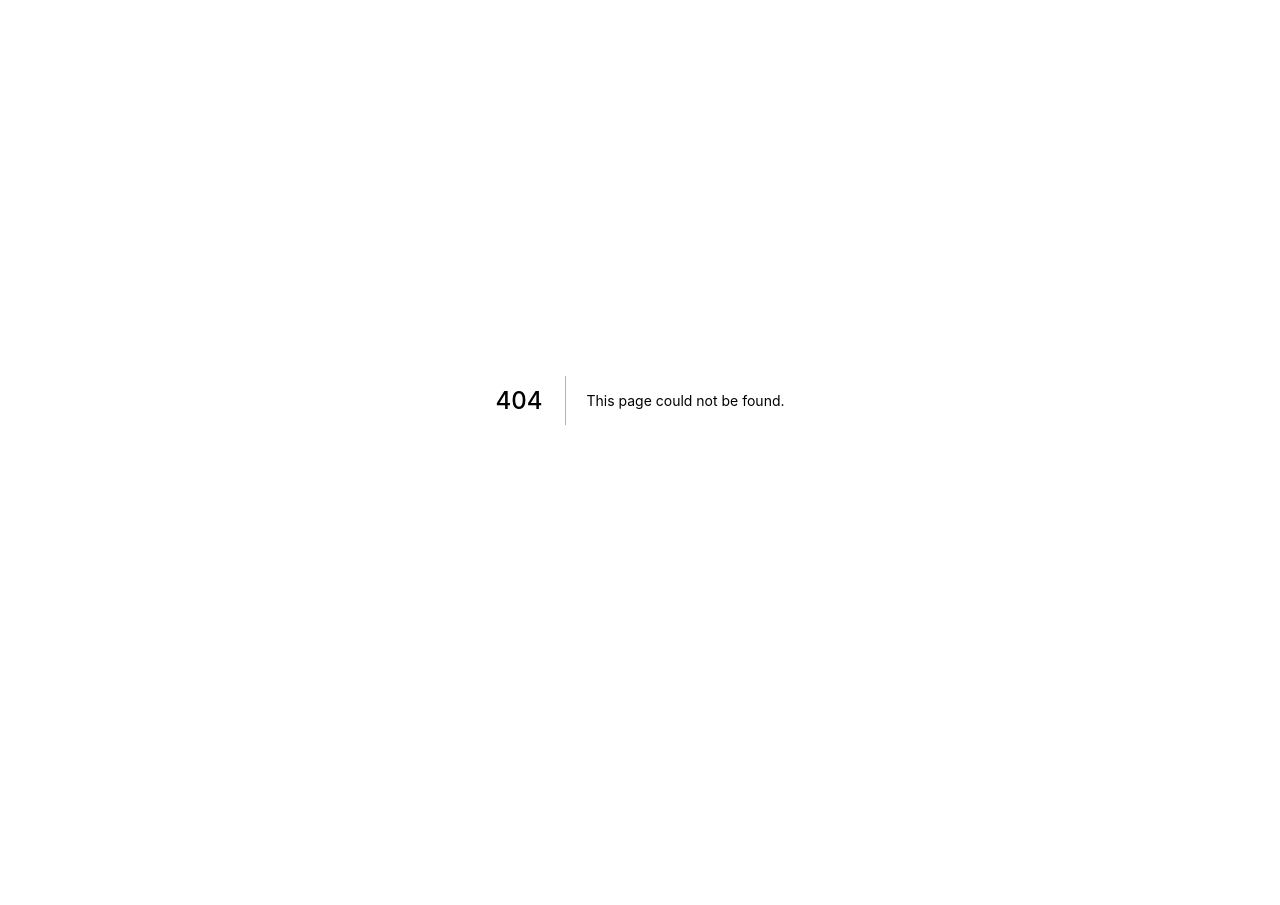
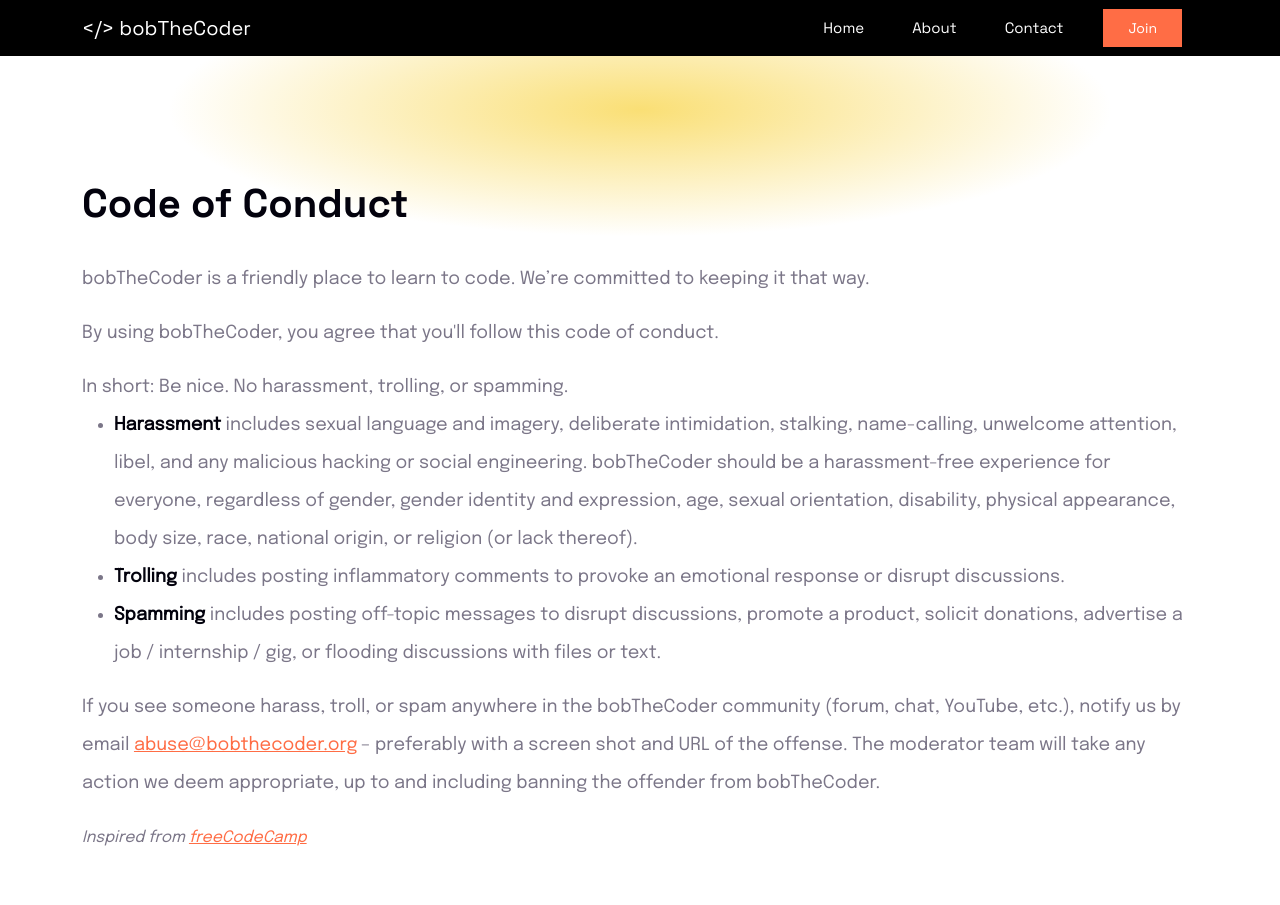
Before and after one commit to bob-the-coder-community/next-www, a Next.js app: page /code-of-conduct in a window 1280 px wide. Before the commit this address had no page. Shown: the top 905 px of the page. Before the commit the page ends 800 px from the top, so only its background shows below. Built offline with nearby package versions, Linux system fonts and the light colour scheme.

Commit message:
code of conduct

```diff
--- a/components/shared/Navbar.tsx
+++ b/components/shared/Navbar.tsx
@@ -15,7 +15,12 @@ class NavbarComponent extends React.PureComponent<{}> {
                     <button className="navbar-toggler" type="button">
                         <img src="/images/icons/menu.svg" alt="Menu Toggle" />
                     </button>
-                    <a className="navbar-brand">LOGO</a>
+                    <Link href="/" passHref>
+                        <a className="navbar-brand">
+                            &#60;/&#62;
+                            bobTheCoder
+                        </a>
+                    </Link>
                     <div className="d-flex">
                         <div className="collapse navbar-collapse" id="navbarNavAltMarkup">
                             <div className="navbar-nav">
--- /dev/null
+++ b/pages/code-of-conduct.tsx
@@ -0,0 +1,55 @@
+import React from 'react';
+import PrimaryLayout from '../components/layouts/PrimaryLayout';
+
+type Props = {};
+
+class CodeOfConductPage extends React.PureComponent<Props> {
+    render(): JSX.Element {
+        return (
+            <PrimaryLayout>
+                <div className="container">
+                    <div className="code-of-conduct-page">
+                        <div className="yellow-box" />
+                        <h1 className="page-title">Code of Conduct</h1>
+                        <p>
+                            bobTheCoder is a friendly place to learn to code. We’re committed to keeping it that way.
+                        </p>
+                        <p>
+                            By using bobTheCoder, you agree that you'll follow this code of conduct.
+                        </p>
+                        <p>
+                            In short: Be nice. No harassment, trolling, or spamming.
+                            <ul>
+                                <li>
+                                    <strong>Harassment</strong> includes sexual language and imagery, deliberate intimidation, stalking, name-calling, unwelcome attention, libel, and any malicious hacking or social engineering. bobTheCoder should be a harassment-free experience for everyone, regardless of gender, gender identity and expression, age, sexual orientation, disability, physical appearance, body size, race, national origin, or religion (or lack thereof).
+                                </li>
+                                <li>
+                                    <strong>Trolling</strong> includes posting inflammatory comments to provoke an emotional response or disrupt discussions.
+                                </li>
+                                <li>
+                                    <strong>Spamming</strong> includes posting off-topic messages to disrupt discussions, promote a product, solicit donations, advertise a job / internship / gig, or flooding discussions with files or text.
+                                </li>
+                            </ul>
+                        </p>
+                        <p>
+                            If you see someone harass, troll, or spam anywhere in the bobTheCoder community (forum, chat, YouTube, etc.), notify us by email <a href="mailto:abuse@bobthecoder.org">abuse@bobthecoder.org</a> – preferably with a screen shot and URL of the offense. The moderator team will take any action we deem appropriate, up to and including banning the offender from bobTheCoder.
+                        </p>
+                        <p>
+                            <small>
+                                <i>
+                                    Inspired from
+                                    {' '}
+                                    <a href="https://www.freecodecamp.org/news/code-of-conduct/" target="_blank">
+                                        freeCodeCamp
+                                    </a>
+                                </i>
+                            </small>
+                        </p>
+                    </div>
+                </div>
+            </PrimaryLayout>
+        )
+    }
+}
+
+export default CodeOfConductPage;
--- a/styles/pages/launch-letter.scss
+++ b/styles/pages/launch-letter.scss
@@ -1,4 +1,4 @@
-.launch-letter-page, .about-us-page, .privacy-policy-page, .terms-of-service-page {
+.launch-letter-page, .about-us-page, .privacy-policy-page, .terms-of-service-page, .code-of-conduct-page {
     min-height: 90vh;
     margin: 100px 0;
 
```
